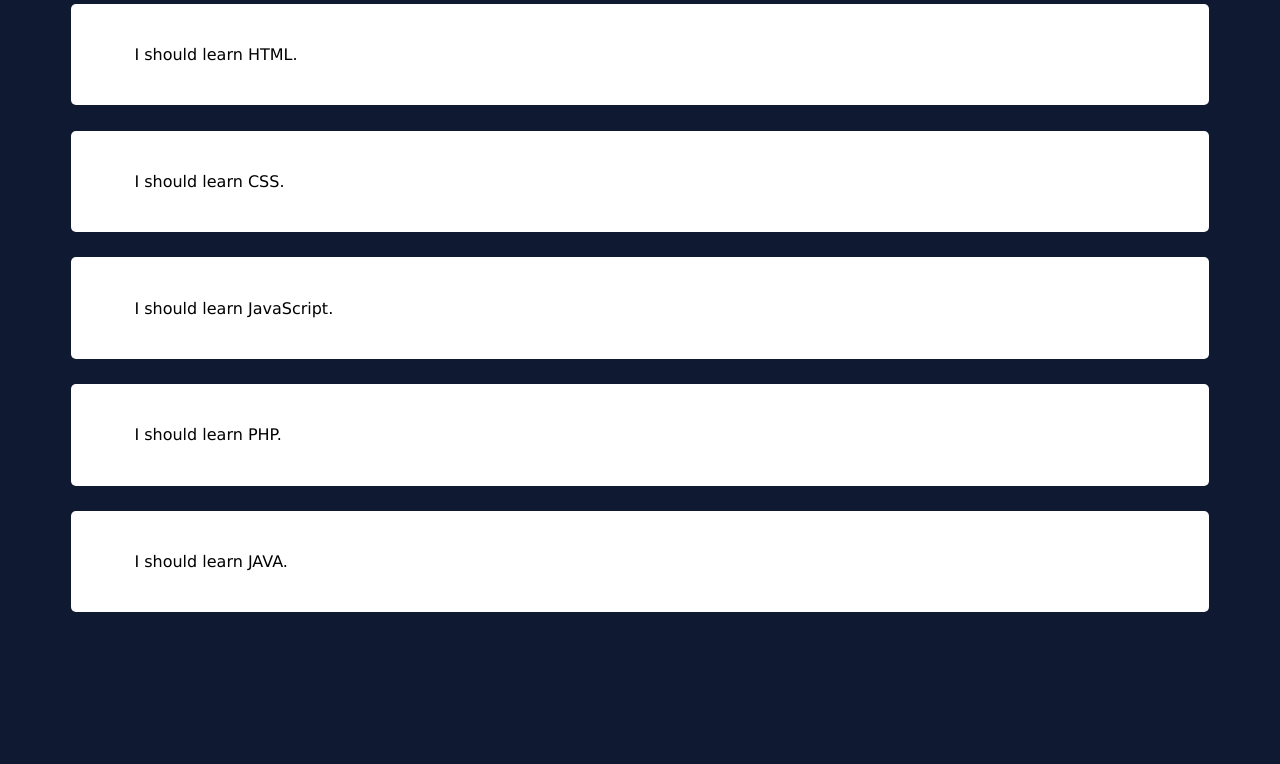
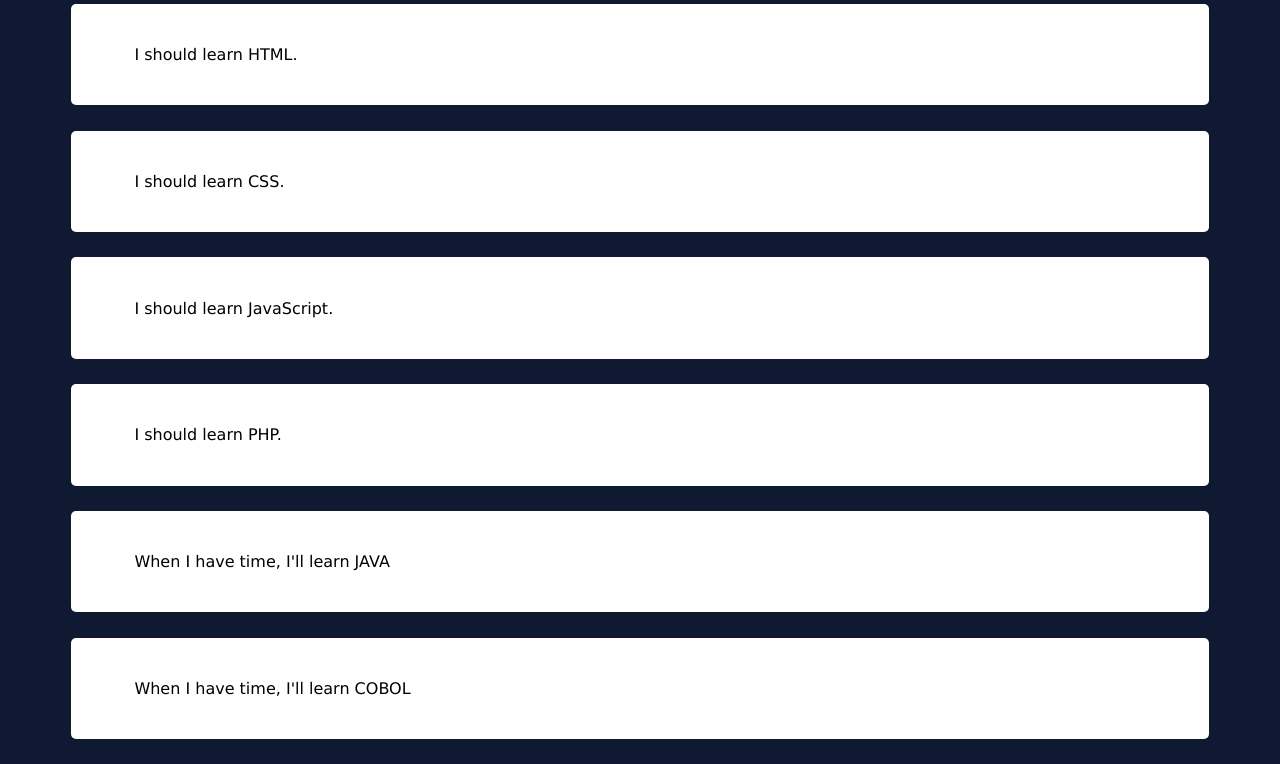
Before and after one commit to StyvenSoft/Interactive-Websites, a plain HTML site: page 15-Thoughts Languages/index.html in a window 1280 px wide. Shown: the part 81-845 px from the top of the page. Before the commit the page ends 800 px from the top, so only its background shows below. Drawn offline with nearby package versions, Linux system fonts and the light colour scheme.

Commit message:
Lesson Completed Learn Handlebars

```diff
--- a/15-Thoughts Languages/index.html
+++ b/15-Thoughts Languages/index.html
@@ -7,11 +7,15 @@
     <script src="https://cdnjs.cloudflare.com/ajax/libs/handlebars.js/4.0.11/handlebars.js"></script>
     <!-- Add an {{each}} helper block in the <script> element below-->
     <script id="languagesTemp" type="text/x-handlebars-template">
-			{{#each languages}}
-      	<div class="card">
-        	<p>I should learn {{this.name}}.</p>
-        </div>
-      {{/each}}
+	    {{#each languages}}
+        <div class="card">
+            {{#if this.modern}}
+              <p>I should learn {{this.name}}.</p>
+              {{else}}
+              <p>When I have time, I'll learn {{this.name}}</p>
+            {{/if}}
+          </div>
+        {{/each}}
     </script>
   </head>
   <body>
--- a/15-Thoughts Languages/public/main.js
+++ b/15-Thoughts Languages/public/main.js
@@ -4,19 +4,28 @@ const template = Handlebars.compile(source);
 const context = {
   languages: [
     {
-      name: 'HTML'
+      name: 'HTML',
+      modern: true
     },
     {
-      name:'CSS'
+      name:'CSS',
+      modern: true
     },
     {
-      name: 'JavaScript'
+      name: 'JavaScript',
+      modern: true
     },
     {
-      name: 'PHP'
+      name: 'PHP',
+      modern: true
     },
     {
-      name: 'JAVA'
+      name: 'JAVA',
+      modern: false
+    },
+    {
+      name: 'COBOL',
+      modern: false
     }
   ]
 };
```
